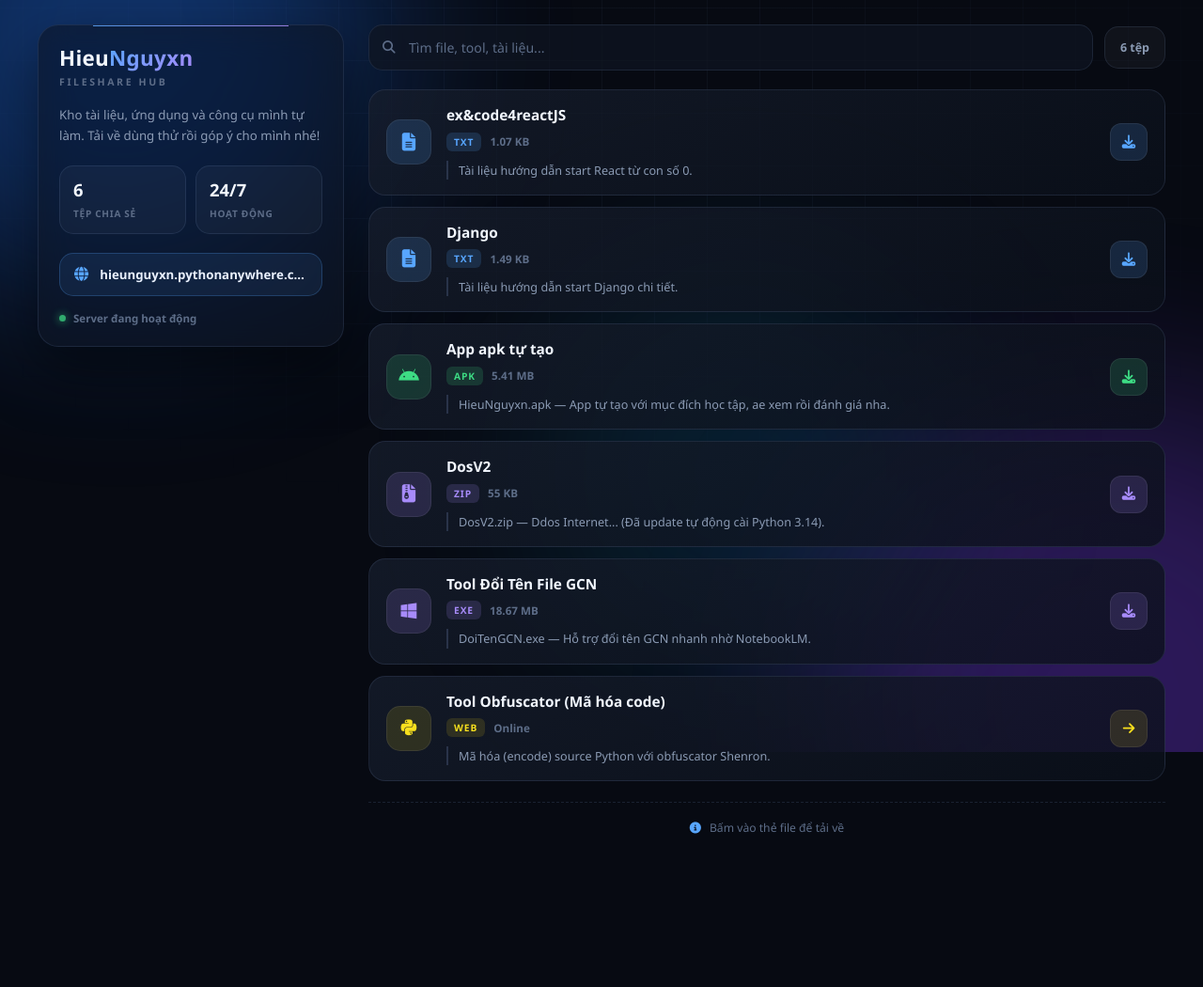
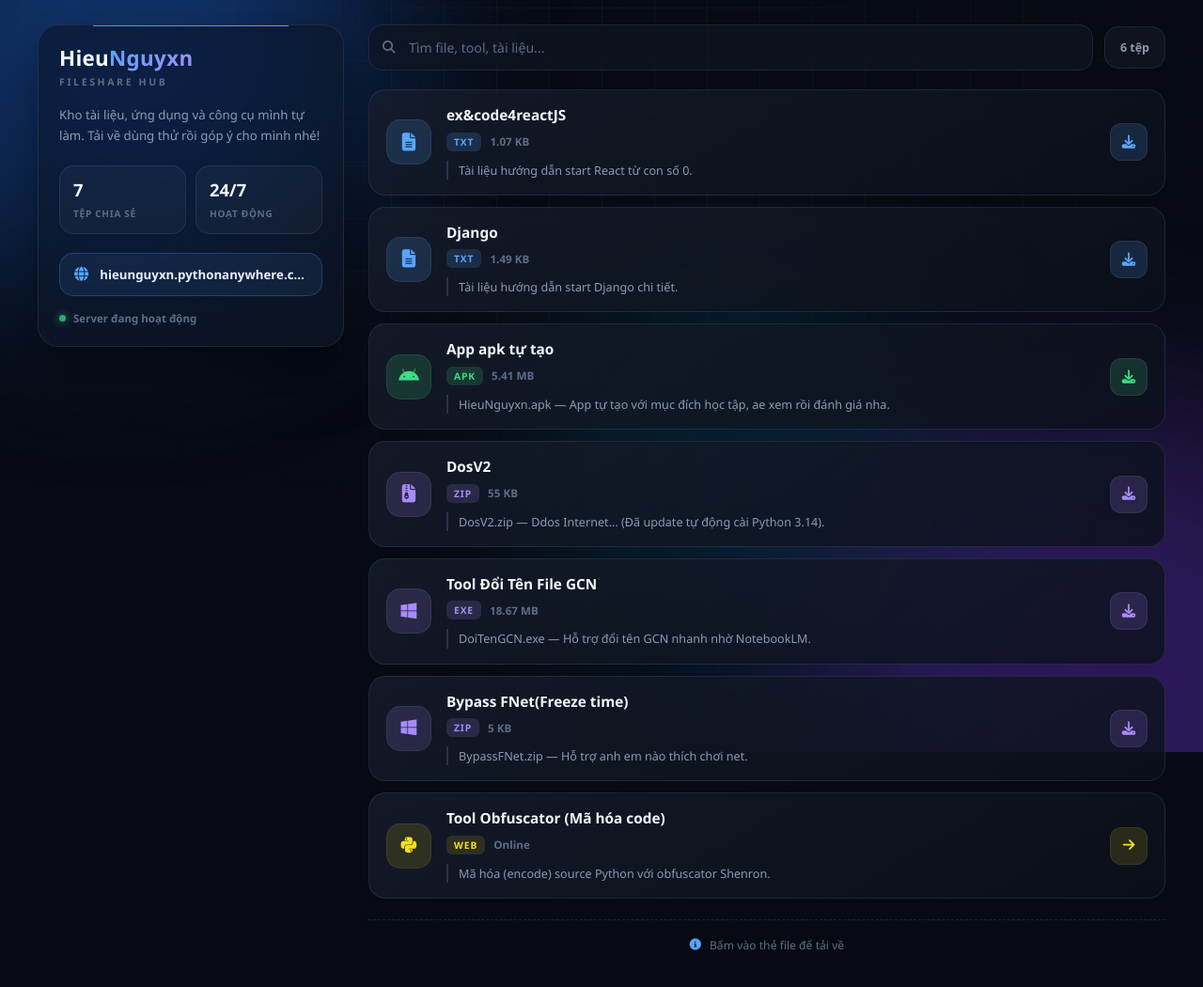
Before and after one commit to HieuNguyxn209/FileShare_webHieuNguyxn, a plain HTML site: page index.html in a window 1280 px wide. Shown: the whole page at 94% size. Before the commit the page ends 979 px from the top, so only its background shows below. Drawn offline with Linux system fonts and the light colour scheme.

Commit message:
Add download section for Bypass FNet
Added a new article section for downloading 'Bypass FNet' with relevant metadata.

```diff
--- a/index.html
+++ b/index.html
@@ -439,6 +439,18 @@ body{
       </article>
 
       <!-- 6 -->
+      <article class="file f-tool">
+        <a class="hit" href="BypassFNet.zip" download aria-label="Tải Bypass FNet"></a>
+        <div class="f-ico"><i class="fa-brands fa-windows"></i></div>
+        <div class="f-body">
+          <div class="f-name">Bypass FNet(Freeze time)</div>
+          <div class="f-meta"><span class="tag">ZIP</span><span class="size">5 KB</span></div>
+          <p class="f-note">BypassFNet.zip — Hỗ trợ anh em nào thích chơi net.</p>
+        </div>
+        <span class="f-dl"><i class="fa-solid fa-download"></i></span>
+      </article>
+
+      <!-- 7 -->
       <article class="file f-web">
         <a class="hit" href="https://hieunguyxn.pythonanywhere.com/dichvu/obfpython/" target="_blank" rel="noopener" aria-label="Mở Tool Obfuscator"></a>
         <div class="f-ico"><i class="fa-brands fa-python"></i></div>
```
